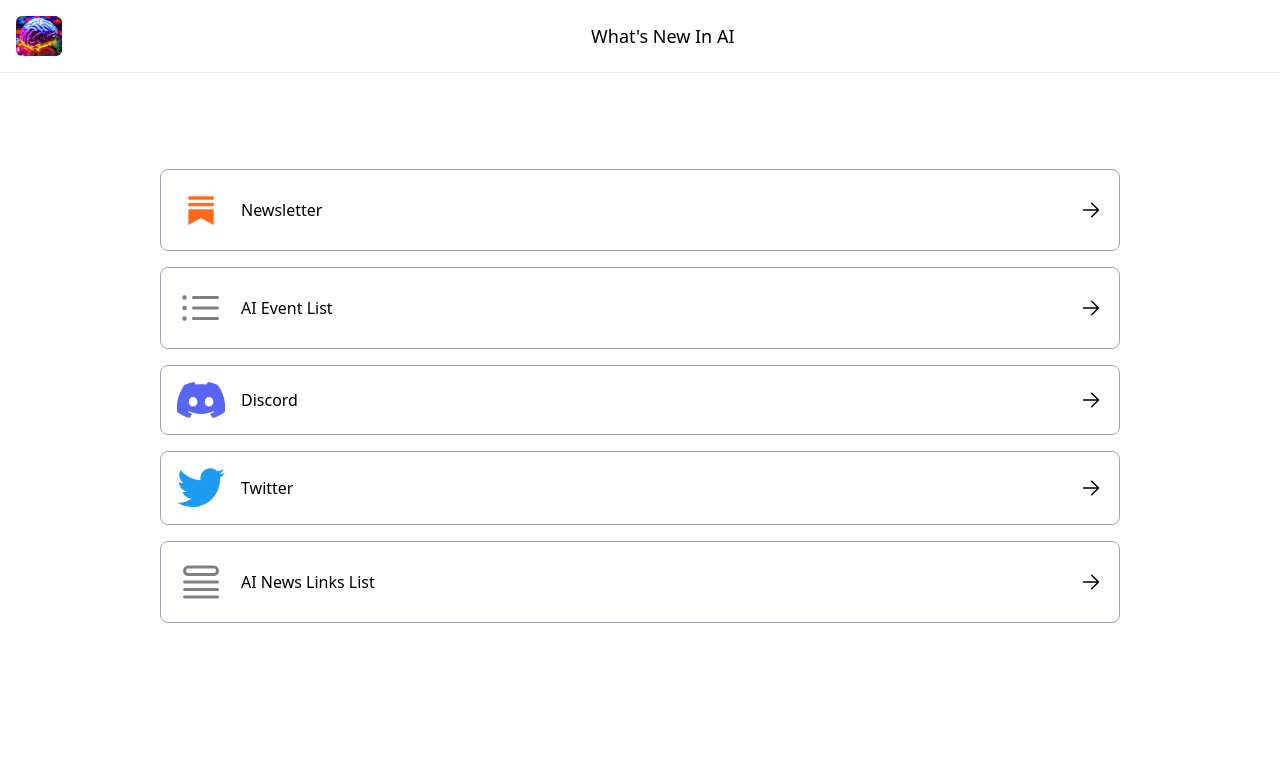
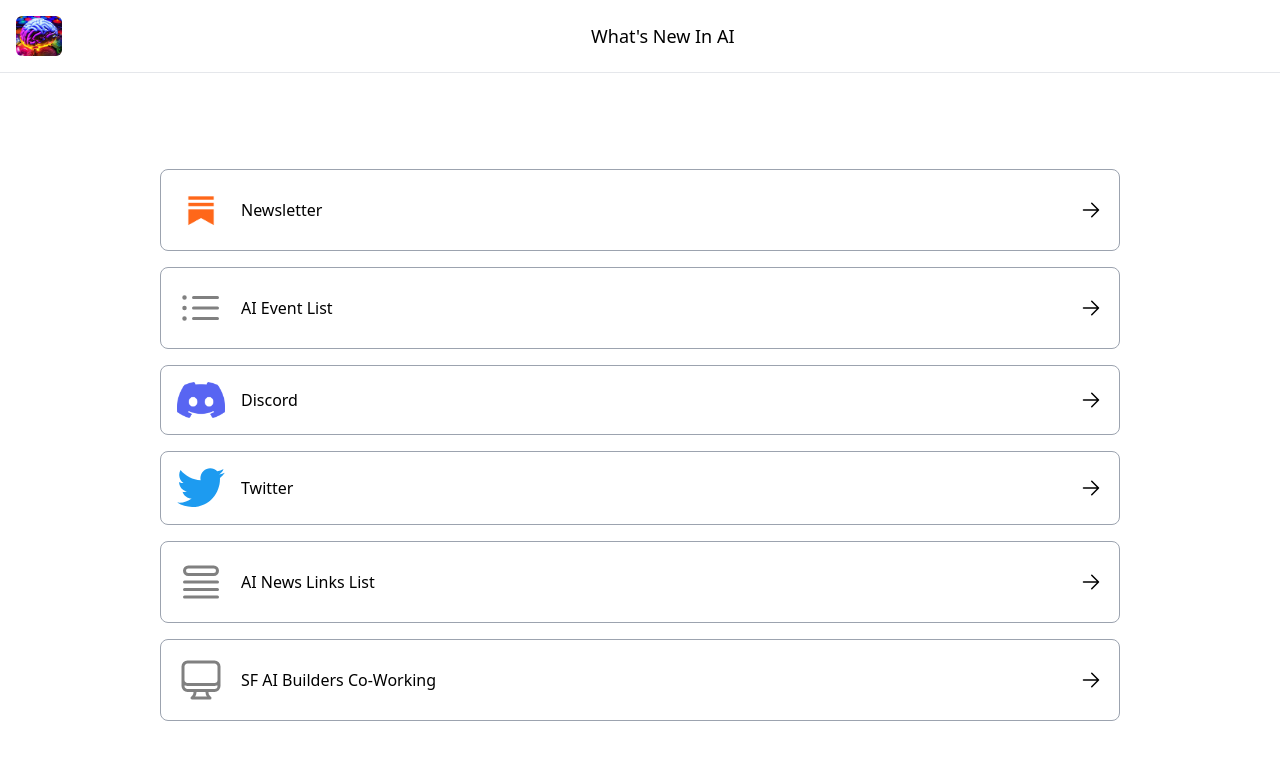
Before and after one commit to iporollo/cerebralvalley-landing, a Next.js app: page / in a window 1280 px wide. Shown: the top 760 px of the page. Built offline with nearby package versions, Linux system fonts and the light colour scheme.

Commit message:
add coworking link

```diff
--- a/src/pages/index.tsx
+++ b/src/pages/index.tsx
@@ -205,6 +205,48 @@
               </svg>
             </a>
           </li>
+          <li className=" border border-gray-400 rounded-lg hover:bg-gray-200 mb-4">
+            <a
+              href="https://airtable.com/shr33svLXILbTf1bs"
+              target="_blank"
+              rel="noopener noreferrer"
+              className="flex items-center p-4 flex justify-between items-center"
+            >
+              <div className="flex items-center">
+                <svg
+                  xmlns="http://www.w3.org/2000/svg"
+                  fill="none"
+                  viewBox="0 0 24 24"
+                  strokeWidth="1.5"
+                  stroke="currentColor"
+                  className="rounded-md pr-4"
+                  style={{ height: 'auto', width: 64, color: 'gray' }}
+                >
+                  <path
+                    stroke-linecap="round"
+                    stroke-linejoin="round"
+                    d="M9 17.25v1.007a3 3 0 01-.879 2.122L7.5 21h9l-.621-.621A3 3 0 0115 18.257V17.25m6-12V15a2.25 2.25 0 01-2.25 2.25H5.25A2.25 2.25 0 013 15V5.25m18 0A2.25 2.25 0 0018.75 3H5.25A2.25 2.25 0 003 5.25m18 0V12a2.25 2.25 0 01-2.25 2.25H5.25A2.25 2.25 0 013 12V5.25"
+                  />
+                </svg>
+                SF AI Builders Co-Working
+              </div>
+
+              <svg
+                xmlns="http://www.w3.org/2000/svg"
+                fill="none"
+                viewBox="0 0 24 24"
+                strokeWidth="1.5"
+                stroke="currentColor"
+                className="w-6 h-6"
+              >
+                <path
+                  strokeLinecap="round"
+                  strokeLinejoin="round"
+                  d="M4.5 12h15m0 0l-6.75-6.75M19.5 12l-6.75 6.75"
+                />
+              </svg>
+            </a>
+          </li>
         </ul>
       </main>
     </>
```
